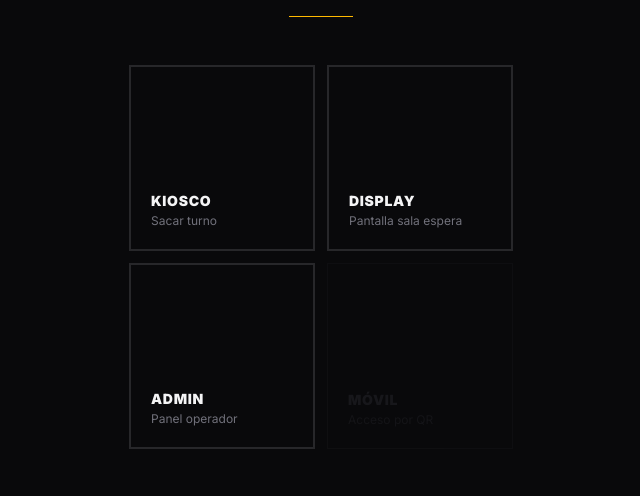
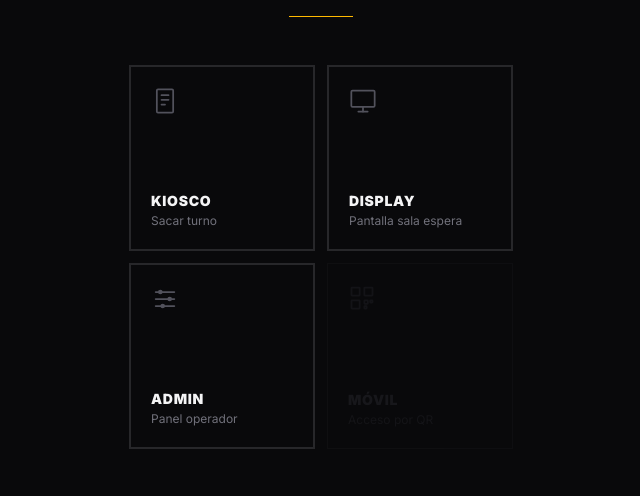
Before and after one commit to wbedon/turnos-app, a Next.js app: page / in a window 1280 px wide. Shown: the part 176-672 px from the top of the page, without its empty margins (319-959 px from the left). Built offline with nearby package versions, Linux system fonts and the light colour scheme.

Commit message:
ui: agregar iconos SVG minimalistas a cards del home

```diff
--- a/src/app/page.tsx
+++ b/src/app/page.tsx
@@ -3,11 +3,58 @@
 import Link from "next/link";
 import { motion } from "framer-motion";
 
+function IconKiosk() {
+  return (
+    <svg width="28" height="28" viewBox="0 0 24 24" fill="none" stroke="currentColor" strokeWidth="1.5" strokeLinecap="round" strokeLinejoin="round" aria-hidden="true">
+      <rect x="5" y="2" width="14" height="20" rx="1" />
+      <path d="M9 7h6" />
+      <path d="M9 11h6" />
+      <path d="M9 15h3" />
+    </svg>
+  )
+}
+
+function IconDisplay() {
+  return (
+    <svg width="28" height="28" viewBox="0 0 24 24" fill="none" stroke="currentColor" strokeWidth="1.5" strokeLinecap="round" strokeLinejoin="round" aria-hidden="true">
+      <rect x="2" y="3" width="20" height="14" rx="1" />
+      <path d="M8 21h8" />
+      <path d="M12 17v4" />
+    </svg>
+  )
+}
+
+function IconAdmin() {
+  return (
+    <svg width="28" height="28" viewBox="0 0 24 24" fill="none" stroke="currentColor" strokeWidth="1.5" strokeLinecap="round" strokeLinejoin="round" aria-hidden="true">
+      <path d="M4 6h16" />
+      <path d="M4 12h16" />
+      <path d="M4 18h16" />
+      <circle cx="8"  cy="6"  r="2" fill="currentColor" stroke="none" />
+      <circle cx="16" cy="12" r="2" fill="currentColor" stroke="none" />
+      <circle cx="10" cy="18" r="2" fill="currentColor" stroke="none" />
+    </svg>
+  )
+}
+
+function IconMobile() {
+  return (
+    <svg width="28" height="28" viewBox="0 0 24 24" fill="none" stroke="currentColor" strokeWidth="1.5" strokeLinecap="round" strokeLinejoin="round" aria-hidden="true">
+      <rect x="3" y="3" width="7" height="7" rx="0.5" />
+      <rect x="14" y="3" width="7" height="7" rx="0.5" />
+      <rect x="3" y="14" width="7" height="7" rx="0.5" />
+      <rect x="14" y="14" width="3" height="3" rx="0.5" />
+      <rect x="19" y="14" width="2" height="2" rx="0.5" />
+      <rect x="14" y="19" width="2" height="2" rx="0.5" />
+    </svg>
+  )
+}
+
 const screens = [
-  { href: "/kiosk",   label: "KIOSCO",   sub: "Sacar turno",          active: true  },
-  { href: "/display", label: "DISPLAY",  sub: "Pantalla sala espera", active: true  },
-  { href: "/admin",   label: "ADMIN",    sub: "Panel operador",       active: true  },
-  { href: "#",        label: "MÓVIL",    sub: "Acceso por QR",        active: false },
+  { href: "/kiosk",   label: "KIOSCO",  sub: "Sacar turno",          active: true,  Icon: IconKiosk   },
+  { href: "/display", label: "DISPLAY", sub: "Pantalla sala espera", active: true,  Icon: IconDisplay },
+  { href: "/admin",   label: "ADMIN",   sub: "Panel operador",       active: true,  Icon: IconAdmin   },
+  { href: "#",        label: "MÓVIL",   sub: "Acceso por QR",        active: false, Icon: IconMobile  },
 ];
 
 export default function Home() {
@@ -32,8 +79,8 @@ export default function Home() {
 
       {/* Nav grid */}
       <nav aria-label="Pantallas del sistema" className="grid grid-cols-2 gap-3 w-full max-w-sm">
-        {screens.map(({ href, label, sub, active }, i) => {
-            const base = "flex flex-col justify-end p-5 border border-zinc-800 aspect-square";
+        {screens.map(({ href, label, sub, active, Icon }, i) => {
+          const base = "flex flex-col justify-between p-5 border border-zinc-800 aspect-square";
 
           if (!active) return (
             <div
@@ -42,8 +89,11 @@ export default function Home() {
               aria-label={`${label} — no disponible`}
               className={`${base} opacity-20 cursor-not-allowed select-none`}
             >
-              <p className="font-black text-sm uppercase tracking-wider text-zinc-600">{label}</p>
-              <p className="text-xs text-zinc-700 mt-0.5">{sub}</p>
+              <span className="text-zinc-700"><Icon /></span>
+              <div>
+                <p className="font-black text-sm uppercase tracking-wider text-zinc-600">{label}</p>
+                <p className="text-xs text-zinc-700 mt-0.5">{sub}</p>
+              </div>
             </div>
           );
 
@@ -54,7 +104,9 @@ export default function Home() {
               animate={{ opacity: 1, y: 0 }}
               transition={{ delay: i * 0.07, duration: 0.35, ease: [0.16, 1, 0.3, 1] }}
             >
-              <motion.div whileHover={{ borderColor: "#fbbf24" }} whileTap={{ scale: 0.97 }}
+              <motion.div
+                whileHover={{ borderColor: "#fbbf24" }}
+                whileTap={{ scale: 0.97 }}
                 transition={{ type: "spring", stiffness: 400, damping: 28 }}
                 style={{ borderColor: "#27272a" }}
                 className="border"
@@ -64,8 +116,13 @@ export default function Home() {
                   aria-label={`${label} — ${sub}`}
                   className={`${base} group hover:bg-zinc-900 transition-colors duration-150 block`}
                 >
-                  <p className="font-black text-sm uppercase tracking-wider text-zinc-100">{label}</p>
-                  <p className="text-xs text-zinc-500 mt-0.5">{sub}</p>
+                  <span className="text-zinc-600 group-hover:text-amber-400 transition-colors duration-150">
+                    <Icon />
+                  </span>
+                  <div>
+                    <p className="font-black text-sm uppercase tracking-wider text-zinc-100">{label}</p>
+                    <p className="text-xs text-zinc-500 mt-0.5">{sub}</p>
+                  </div>
                 </Link>
               </motion.div>
             </motion.div>
```
